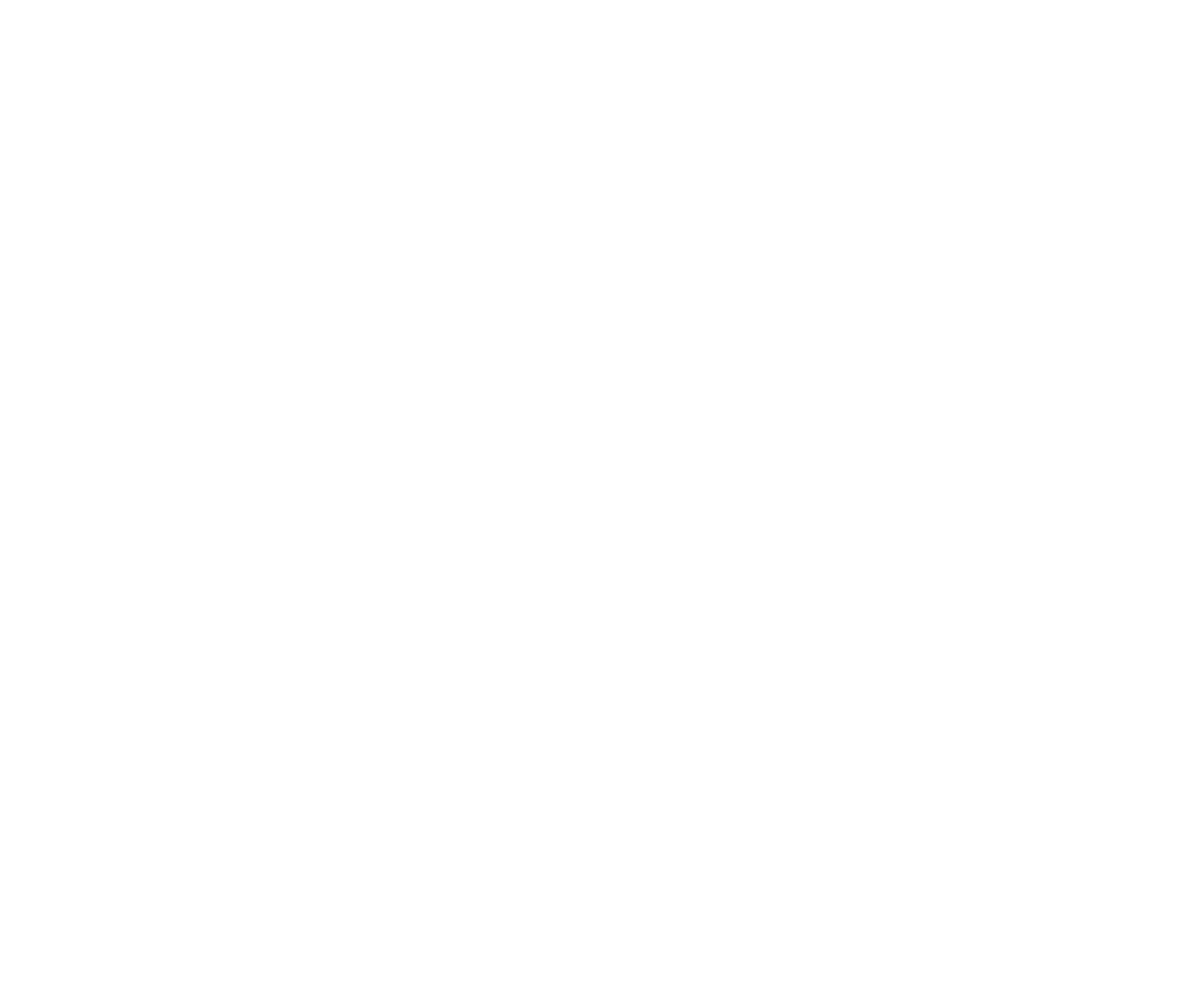
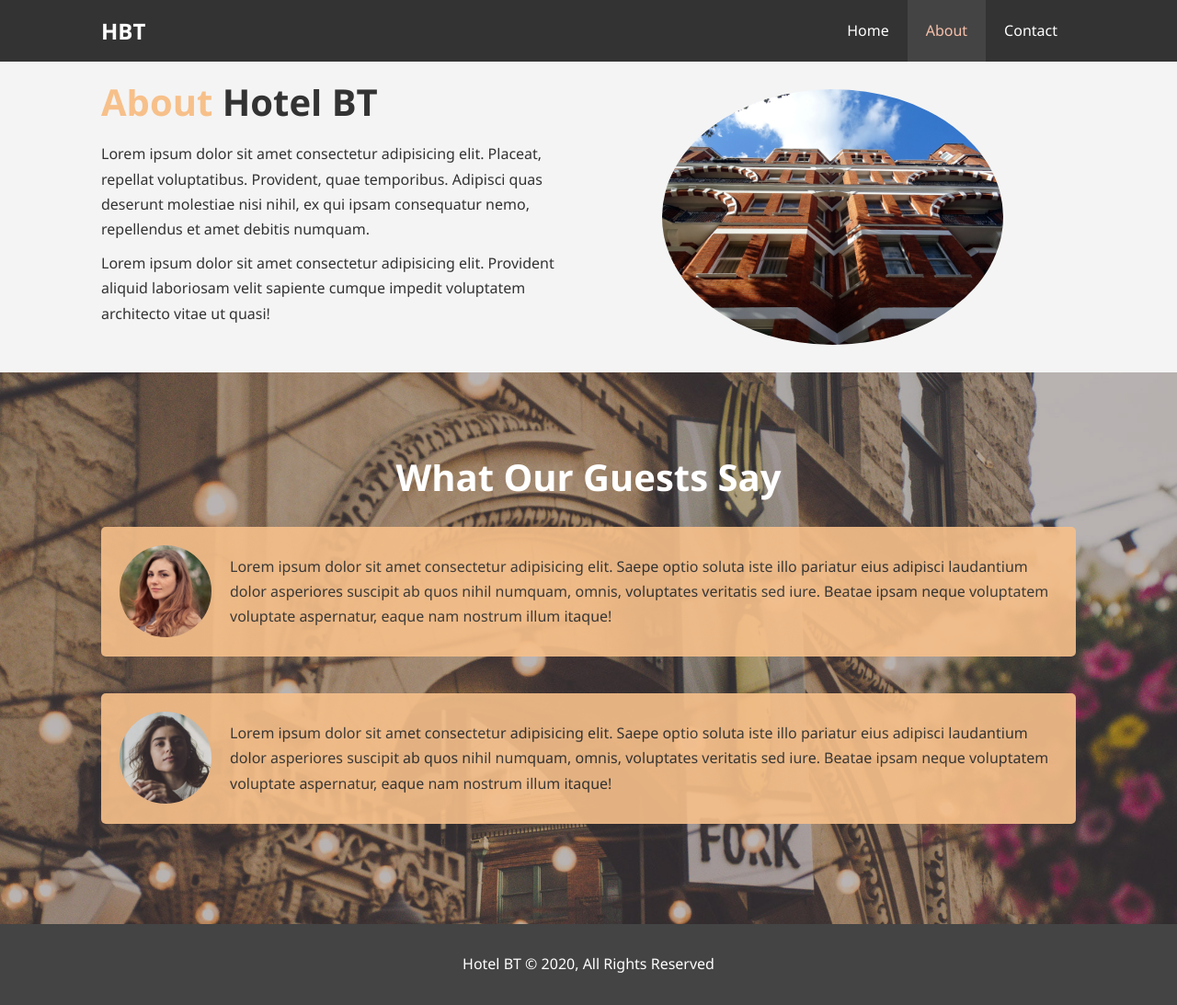
Before and after one commit to jordanbmowry/-home-jordanbmowry-coding-udemy-Modern-HTML-CSS-From-The-Beginning-Including-Sass-, a plain HTML site: page hotel_website/about.html in a window 1280 px wide. Shown: the whole page at 92% size. Before the commit the page ends 800 px from the top, so only its background shows below. Drawn offline with Linux system fonts and the light colour scheme.

Commit message:
Created and styled the about page

```diff
--- a/hotel_website/about.html
+++ b/hotel_website/about.html
@@ -0,0 +1,83 @@
+<!DOCTYPE html>
+<html lang="en">
+	<head>
+		<meta charset="UTF-8" />
+		<meta name="viewport" content="width=device-width, initial-scale=1.0" />
+		<meta
+			name="description"
+			content="Welcome to the most extraordiary hotel in Boston Massachusetts"
+		/>
+		<meta name="keywords" content="hotel, boston hotel, new england hotel" />
+		<link rel="stylesheet" href="/css/style.css" />
+		<title>Hotel BT | About</title>
+	</head>
+	<body>
+		<header>
+			<nav id="navbar">
+				<div class="container">
+					<h1 class="logo"><a href="index.html">HBT</a></h1>
+					<ul>
+						<li><a href="index.html">Home</a></li>
+						<li><a class="current" href="about.html">About</a></li>
+						<li><a href="contact.html">Contact</a></li>
+					</ul>
+				</div>
+			</nav>
+		</header>
+		<section id="about-info" class="bg-light py-3">
+			<div class="container">
+				<div class="info-left">
+					<h1 class="l-heading">
+						<span class="text-primary">About </span>Hotel BT
+					</h1>
+					<p>
+						Lorem ipsum dolor sit amet consectetur adipisicing elit. Placeat,
+						repellat voluptatibus. Provident, quae temporibus. Adipisci quas
+						deserunt molestiae nisi nihil, ex qui ipsam consequatur nemo,
+						repellendus et amet debitis numquam.
+					</p>
+					<p>
+						Lorem ipsum dolor sit amet consectetur adipisicing elit. Provident
+						aliquid laboriosam velit sapiente cumque impedit voluptatem
+						architecto vitae ut quasi!
+					</p>
+				</div>
+				<div class="info-right">
+					<img src="./img/photo-2.jpg" alt="Hotel" />
+				</div>
+			</div>
+		</section>
+		<div class="clr"></div>
+		<section id="testimonials" class="py-3">
+			<div class="container">
+				<h2 class="l-heading">What Our Guests Say</h2>
+				<div class="testimonial bg-primary">
+					<img src="/img/person-1.jpg" alt="Samantha" />
+					<p>
+						Lorem ipsum dolor sit amet consectetur adipisicing elit. Saepe optio
+						soluta iste illo pariatur eius adipisci laudantium dolor asperiores
+						suscipit ab quos nihil numquam, omnis, voluptates veritatis sed
+						iure. Beatae ipsam neque voluptatem voluptate aspernatur, eaque nam
+						nostrum illum itaque!
+					</p>
+				</div>
+			</div>
+
+			<div class="container">
+				<div class="testimonial bg-primary">
+					<img src="/img/person-2.jpg" alt="Jen" />
+					<p>
+						Lorem ipsum dolor sit amet consectetur adipisicing elit. Saepe optio
+						soluta iste illo pariatur eius adipisci laudantium dolor asperiores
+						suscipit ab quos nihil numquam, omnis, voluptates veritatis sed
+						iure. Beatae ipsam neque voluptatem voluptate aspernatur, eaque nam
+						nostrum illum itaque!
+					</p>
+				</div>
+			</div>
+		</section>
+		<footer id="main-footer">
+			<p>Hotel BT &copy; 2020, All Rights Reserved</p>
+		</footer>
+	</body>
+</html>
--- a/hotel_website/css/style.css
+++ b/hotel_website/css/style.css
@@ -81,6 +81,15 @@ p {
 	clear: both;
 }
 
+.l-heading {
+  font-size: 40px;
+}
+
+/* Padding */
+.py-1 { padding: 10px 0 }
+.py-2 { padding: 20px 0 }
+.py-3 { padding: 30px 0 }
+
 /* Navbar */
 #navbar {
 	background: #333;
@@ -115,7 +124,7 @@ p {
 #navbar ul li a:hover,
 #navbar ul li a.current {
 	background: #444;
-  color: #f7c0aa
+	color: #f7c0aa;
 }
 
 /* Showcase */
@@ -176,6 +185,53 @@ p {
 .box i {
 	margin-bottom: 10px;
 }
+/* About Info */
+#about-info .info-right {
+	float: right;
+	width: 50%;
+	min-height: 100%;
+}
+
+#about-info .info-right img {
+	display: block;
+	margin: auto;
+  width: 70%;
+  border-radius: 50%;
+}
+
+#about-info .info-left {
+  float: left;
+  width: 50%;
+  min-height: 100%;
+
+}
+
+/* Testimonial */
+#testimonials {
+  height: 600px;
+  background: url('../img/test-bg.jpg') no-repeat center center/cover;
+  padding-top: 100px;
+}
+
+#testimonials h2 {
+  color: #fff;
+  text-align: center;
+  padding-bottom: 40px;
+}
+
+#testimonials .testimonial {
+  padding: 20px;
+  margin-bottom: 40px;
+  border-radius: 5px;
+  opacity: 0.9;
+}
+
+#testimonials .testimonial img {
+  width: 100px;
+  float: left;
+  margin-right: 20px;
+  border-radius: 50%;
+}
 
 /* Footer */
 #main-footer {
@@ -183,5 +239,4 @@ p {
 	background: #444;
 	color: #fff;
 	padding: 20px;
-
 }
```
Lines whose indentation alone changed are shown as unchanged.
